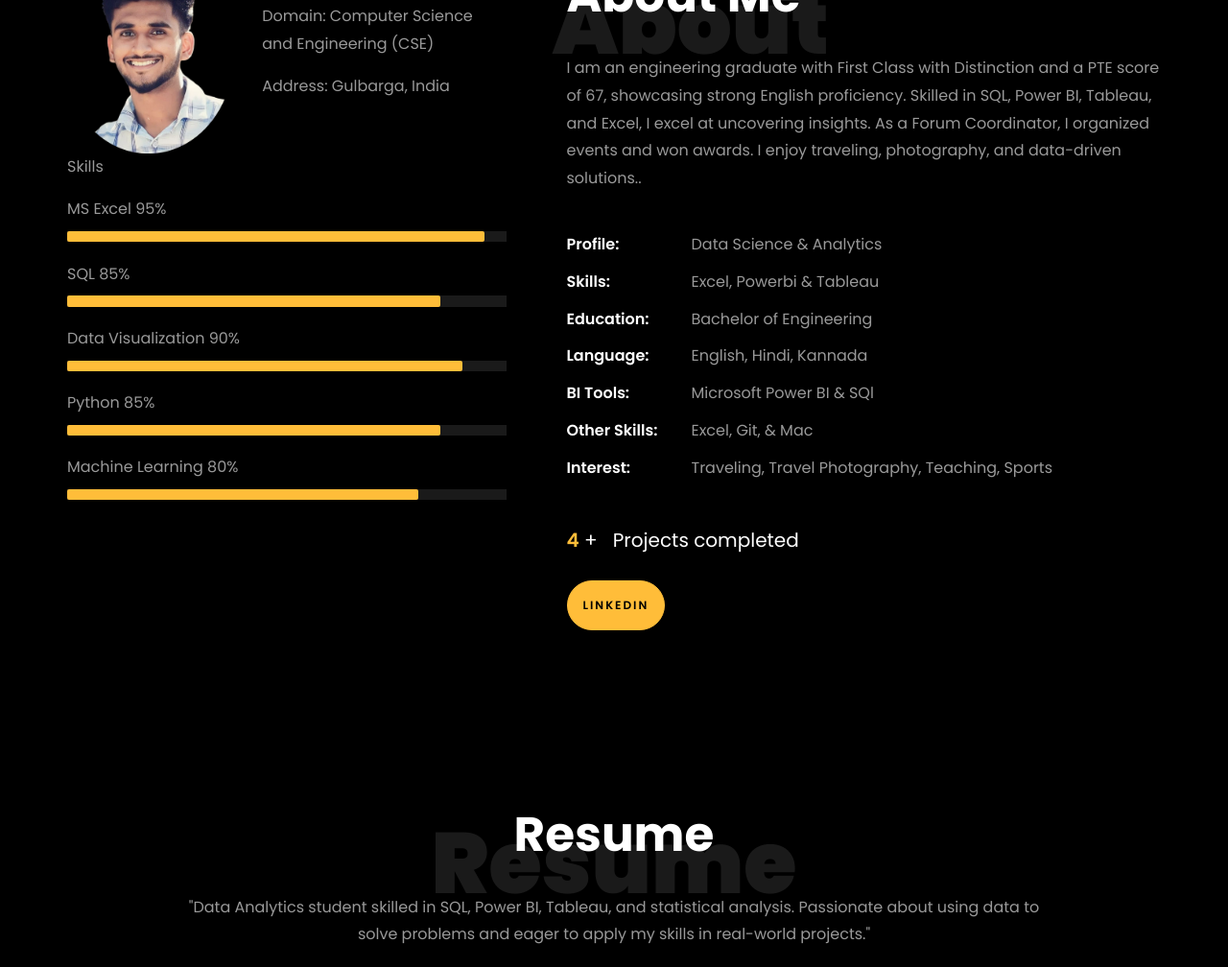
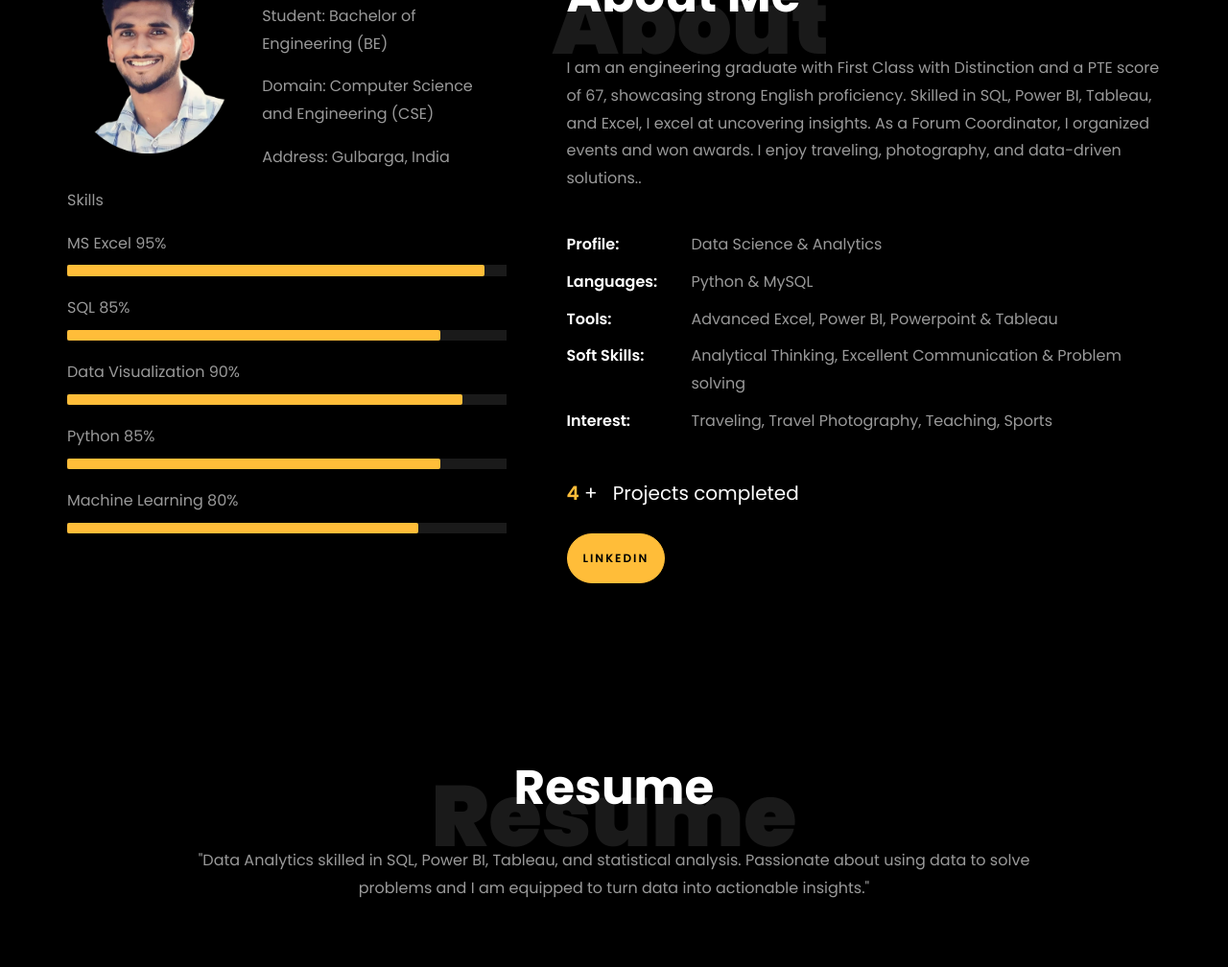
Before and after one commit to PRAJWAL78921/Prajwal.github.io, a plain HTML site: page index.html in a window 1280 px wide. Shown: the part 904-1912 px from the top of the page at 96% size. Drawn offline with Linux system fonts and the light colour scheme; files whose address does not match are found by name.

Commit message:
initial 1

```diff
--- a/index.html
+++ b/index.html
@@ -220,7 +220,7 @@
 									<div class="col-sm-6 col-md-7">
 									  <div class="about-info">
 										<p><span class="title-s">Name: </span> <span>Prajwal</span></p>
-										<!-- <p><span class="title-s">Student: </span> <span>Bachelor of Engineering (BE) </span></p> -->
+										<p><span class="title-s">Student: </span> <span>Bachelor of Engineering (BE) </span></p>
 										<p><span class="title-s">Domain: </span> <span>Computer Science and Engineering (CSE) </span></p>
 										<p><span class="title-s">Address: </span> <span> Gulbarga, India</span></p>
 									  </div>
@@ -275,11 +275,11 @@
 									 I organized events and won awards. I enjoy traveling, photography, and data-driven solutions..</p>
 								<ul class="about-info mt-4 px-md-0 px-2">
 									<li class="d-flex"><span>Profile:</span> <span>Data Science &amp; Analytics</span></li>
-									 <li class="d-flex"><span>Skills:</span> <span> Excel, Powerbi &amp; Tableau</span></li>
-									<li class="d-flex"><span>Education:</span> <span>Bachelor of Engineering</span></li>
-									<li class="d-flex"><span>Language:</span> <span>English, Hindi, Kannada </span></li>
-									<li class="d-flex"><span>BI Tools:</span> <span>Microsoft Power BI &amp; SQl </span></li>
-									<li class="d-flex"><span>Other Skills:</span> <span> Excel, Git, &amp; Mac</span></li>
+									 <li class="d-flex"><span>Languages:</span> <span> Python &amp; MySQL</span></li>
+									<!-- <li class="d-flex"><span>Education:</span> <span>Bachelor of Engineering</span></li> -->
+									<!-- <li class="d-flex"><span>Language:</span> <span>English, Hindi, Kannada </span></li> -->
+									<li class="d-flex"><span>Tools:</span> <span>Advanced Excel, Power BI, Powerpoint &amp; Tableau </span></li>
+									<li class="d-flex"><span>Soft Skills:</span> <span> Analytical Thinking, Excellent Communication &amp; Problem solving</span></li>
 									<li class="d-flex"><span>Interest:</span> <span>Traveling, Travel Photography, Teaching, Sports</span></li>
 
 								</ul>
@@ -311,7 +311,7 @@
           <div class="col-md-10 heading-section text-center ftco-animate">
           	<h1 class="big big-2">Resume</h1>
             <h2 class="mb-4">Resume</h2>
-            <p>"Data Analytics student skilled in SQL, Power BI, Tableau, and statistical analysis. Passionate about using data to solve problems and eager to apply my skills in real-world projects."</p>
+            <p>"Data Analytics skilled in SQL, Power BI, Tableau, and statistical analysis. Passionate about using data to solve problems and I am equipped to turn data into actionable insights."</p>
           </div>
         </div>
 
```
Also changed, not shown: 1 other file.
